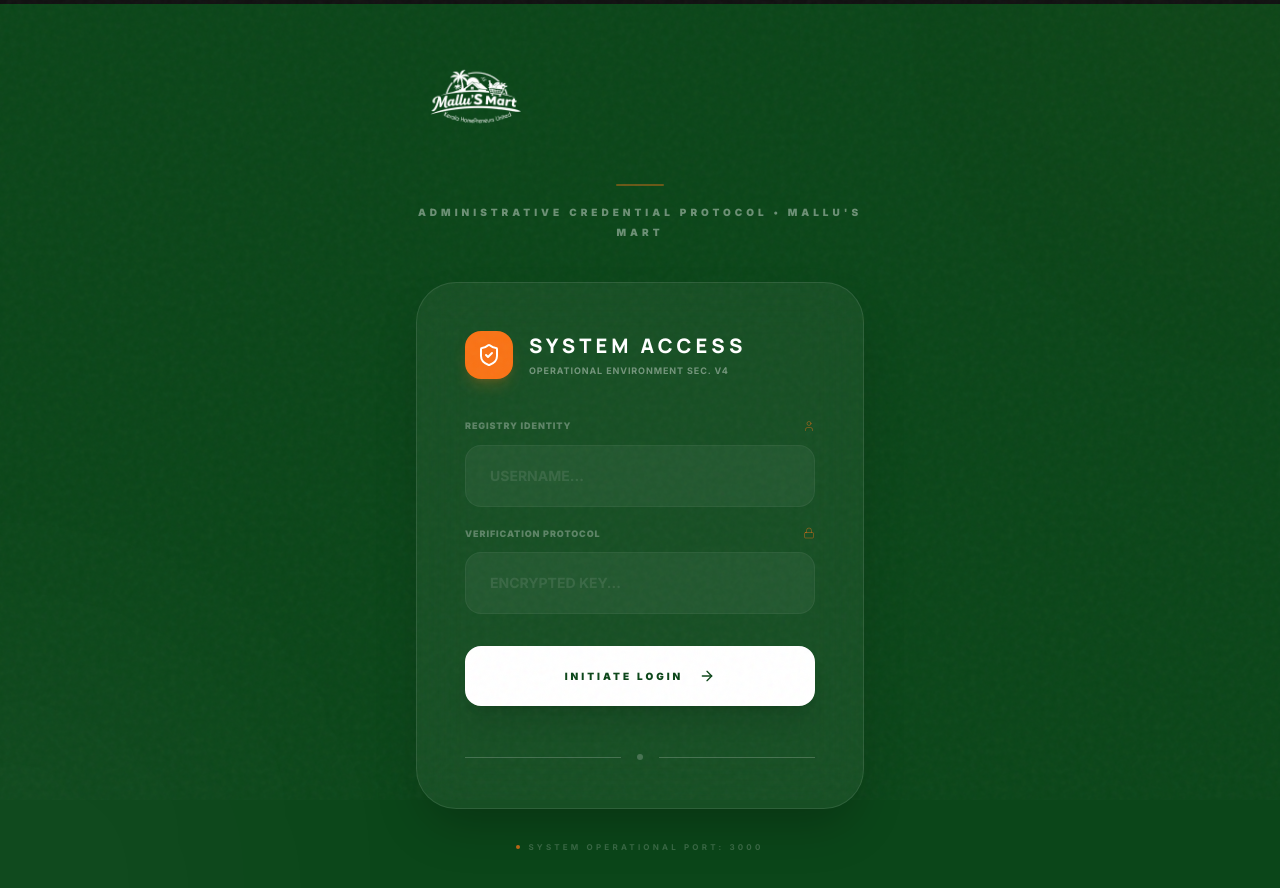
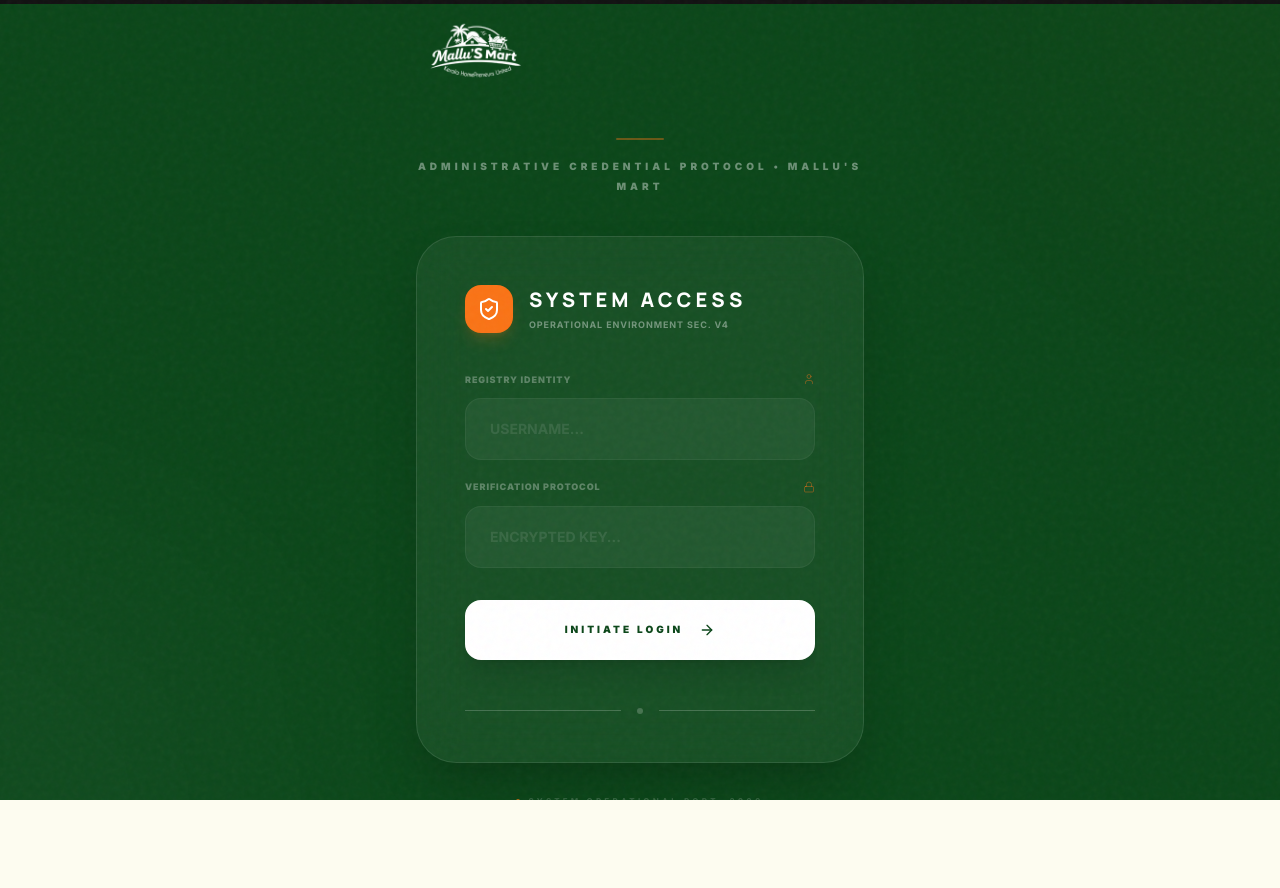
Before and after one commit to Akshayck-dev/Ecom-new-mallusmart, a React (Vite) app: page /admin in a window 1280 px wide. Shown: the top 888 px of the page. After the commit the page ends 800 px from the top, so only its background shows below. Built offline with nearby package versions, Linux system fonts and the light colour scheme.

Commit message:
Admin UI Optimization: Lock Login Portal to Viewport

```diff
--- a/src/pages/admin/AdminLogin.tsx
+++ b/src/pages/admin/AdminLogin.tsx
@@ -21,7 +21,7 @@ export default function AdminLogin() {
   };
 
   return (
-    <div className="min-h-screen bg-forest relative flex items-center justify-center p-6 sm:p-10 selection:bg-vibrant-orange/10 selection:text-vibrant-orange overflow-hidden">
+    <div className="h-screen fixed inset-0 bg-forest relative flex items-center justify-center p-6 sm:p-10 selection:bg-vibrant-orange/10 selection:text-vibrant-orange overflow-hidden">
       {/* Background Graphic Element */}
       <div className="absolute top-1/2 left-1/2 -translate-x-1/2 -translate-y-1/2 w-full max-w-4xl aspect-square border border-white/5 rounded-full blur-[100px]" />
       <div className="absolute top-0 right-0 w-1/3 aspect-square bg-vibrant-orange/5 blur-[150px] rounded-full translate-x-1/2 -translate-y-1/2 animate-pulse" />
```
